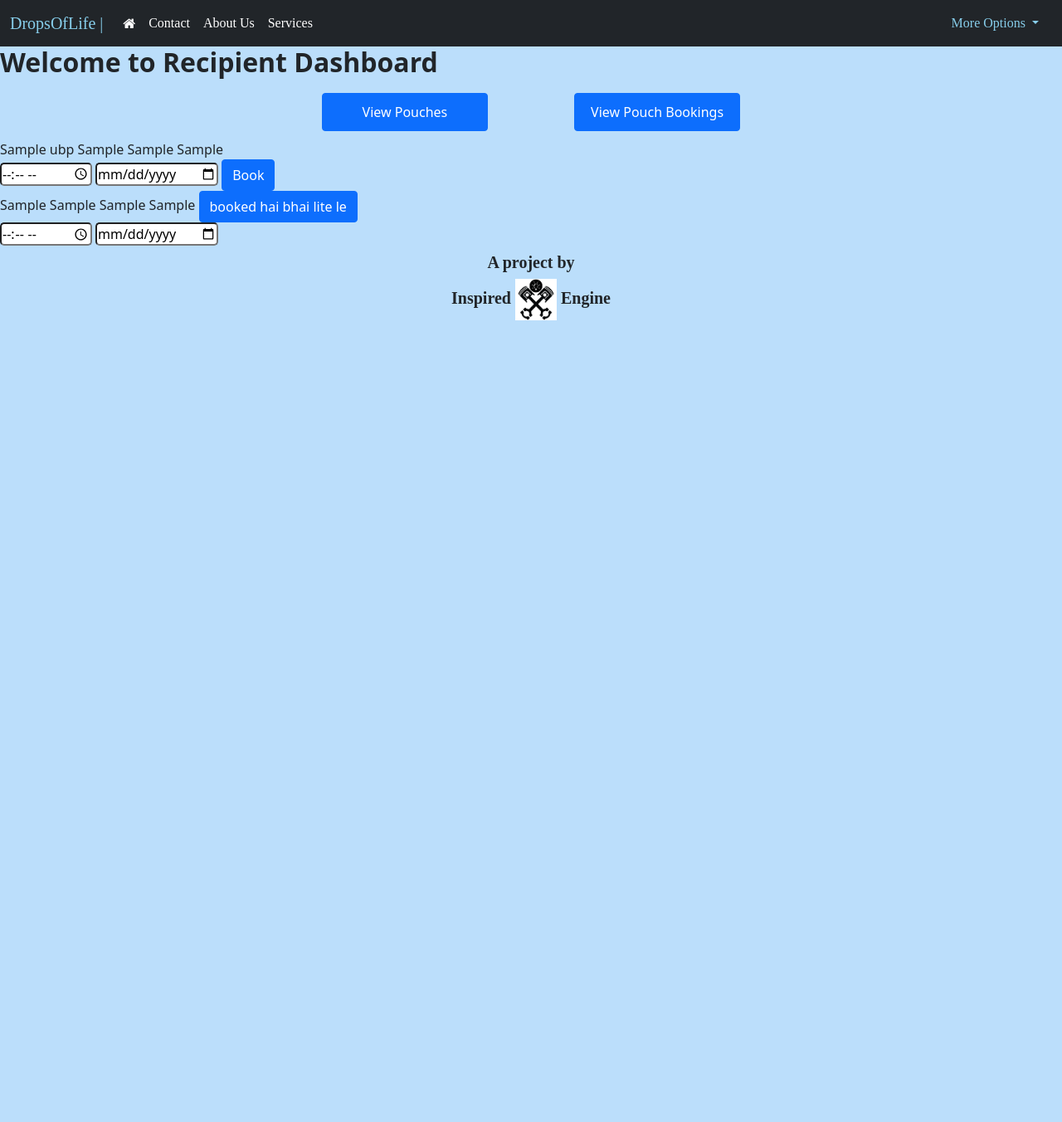
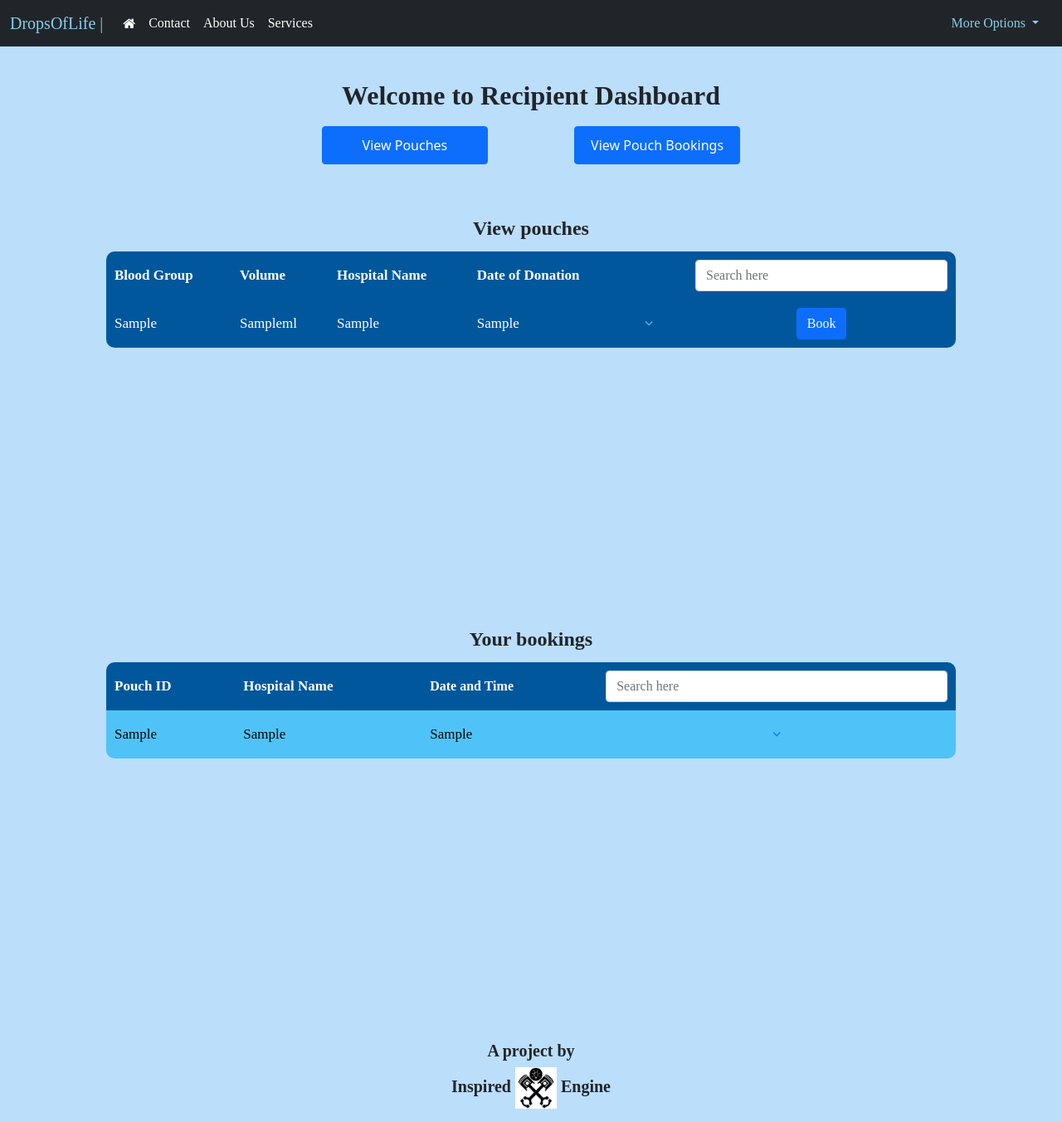
Before and after one commit to ArkiGhosh/blood-donation-connectivity, a Django app: template templates/recipientdashboard.html in a window 1280 px wide. Shown: the whole page at 83% size. Before the commit the page ends 386 px from the top, so only its background shows below. Run offline with Django 4.2, Linux system fonts and the light colour scheme; the template is opened without the code that fills it: most values are stand-ins (such as "Sample title", 1, 10 or a date in 2020); some libraries are stand-ins or nearby versions.

Commit message:
recipient dash frontend

```diff
--- a/templates/recipientdashboard.html
+++ b/templates/recipientdashboard.html
@@ -7,9 +7,44 @@
 
     <!-- Bootstrap CSS -->
     <link href="https://cdn.jsdelivr.net/npm/bootstrap@5.1.3/dist/css/bootstrap.min.css" rel="stylesheet" integrity="sha384-1BmE4kWBq78iYhFldvKuhfTAU6auU8tT94WrHftjDbrCEXSU1oBoqyl2QvZ6jIW3" crossorigin="anonymous">
-
+    <script src=
+    "https://cdnjs.cloudflare.com/ajax/libs/jquery/3.3.1/jquery.min.js">
+        </script>
+        <script src=
+    "https://stackpath.bootstrapcdn.com/bootstrap/4.1.2/js/bootstrap.min.js">
+        </script>
     <title></title>
+    <script>
+      function showHideRow(row1, row2) {
+        $("#" + row1).toggle();
+        $("#" + row2).toggle();
+    }
+  </script>
+  <script>
+    function showHideRow1(row1) {
+      $("#" + row1).toggle();
+  }
+</script>
+  <script src=
+"https://ajax.googleapis.com/ajax/libs/jquery/3.4.1/jquery.min.js">
+    </script>
+    <script>
+      $(document).ready(function() {
+          $("#search").on("keyup", function() {
+              var value = $(this).val().toLowerCase();
+              $("#pouch tr").filter(function() {
+                  $(this).toggle($(this).text()
+                  .toLowerCase().indexOf(value) > -1)
+              });
+          });
+      });
+  </script>
     <style>
+      .heading{
+        text-align: center;
+        font-family: Comfortaa;
+        margin-top:40px;
+    }
         .scroll {
             border: none;
             padding: 5px;
@@ -99,55 +134,112 @@
     </button>
 
     </div>
+
+<div class = "first1 my-5 second1" style="border-radius:5px !important;">
+
+      <h4 style="text-align:center; font-family:Comfortaa; padding:5px">
+        <b>
+            View pouches
+        </b>
+      </h4>
+  <div style = "overflow:auto; height:400px;">
+    <table style="border-radius:10px !important;overflow:hidden; border-collapse:collapse; width:80%; margin:auto; font-family:Comfortaa;">
+      <thead class="thead-dark">
+        <tr style = "background-color:#01579B;color:white" >
+            <th scope="col"  style="padding:10px;font-size:17px;">Blood Group</th>
+            <th scope="col"  style="padding:10px;font-size:17px">Volume</th>
+            <th scope="col"  style="padding:10px;font-size:17px">Hospital Name</th>
+            <th scope="col"  style="padding:10px;font-size:17px">Date of Donation</th>
+            <th scope="col"  style="padding:10px;font-size:;"></th>
+            <th scope="col"  style="padding:10px;font-size:;text-align:center;"><input id="search" class="form-control" type="text"
+              placeholder="Search here"></th>
+        </tr>
+      </thead>
+      <tbody id = "pouch">
         {% for h  in ubp %}
-        {{h}}
             <tr style="background-color:#01579B;color:white; border-color:#4FC3F7">
-            <td style = "font-family:Comfortaa;font-size:17px;padding:10px">{{h.1}}</td>
-            <td style = "font-family:Comfortaa;font-size:17px;padding:10px">{{h.2}}</td>
-            <td style = "font-family:Comfortaa;font-size:17px;padding:10px">{{h.3}}</td>
-            <td style = "font-family:Comfortaa;font-size:17px;padding:10px;text-align:center">
+              <td style = "font-family:Comfortaa;font-size:17px;padding:10px">{{h.10}}</td>
+              <td style = "font-family:Comfortaa;font-size:17px;padding:10px">{{h.6}}ml</td>
+              <td style = "font-family:Comfortaa;font-size:17px;padding:10px">{{h.13}}</td>
+              <td style = "font-family:Comfortaa;font-size:17px;padding:10px">{{h.8}}</td>
+              <td style = "font-family:Comfortaa;font-size:17px;padding:10px">
+                <button class="btn btn-link btn-block text-left collapsed" type="button" data-toggle="collapse" data-target="#collapseTwo" aria-expanded="true" aria-controls="collapseTwo" onclick="showHideRow('hidden_row{{h.0}}1','hidden_row{{h.0}}2')">
+                    <b><i class="fa fa-angle-down" aria-hidden="true" style = "color: #4FC3F7"></i></b>
+                </button>
               </td>
-        </tr>
-        <tr id="hidden_row{{h.0}}1" class="hidden_row" style = "display:none; padding:10px; background-color:#81D4FA; border-color:#4FC3F7">
+              <td style = "font-family:Comfortaa;font-size:17px;padding:10px;text-align:center;">
               <form method="post">
                 {% csrf_token %}
                 <input type="hidden" name="pouchid" value={{h.0}}  >
                 <input type="hidden" name="bookorbookings" value="book"  >
-            <td style = "padding:10px"></td>
-            <td style = "padding:10px"><input type="time" name="dontime" style = "border-radius:5px"></td>
-            <td style = "padding:10px"><input type="date" name="dondate" style = "border-radius:5px"></td>
-            <td style = "padding:10px;text-align:center">
                   <button method="" type="submit" class="btn btn-primary">Book</button>
                 </td>
               </form>
             </tr>
+            <tr id="hidden_row{{h.0}}1" class="hidden_row" style = "display:none; padding:10px; background-color:#4FC3F7">
+              <td style = "padding:10px">Weight: {{h.2}}kg</td>
+              <td style = "padding:10px">Height: {{h.3}}cm</td>
+              <td style = "padding:10px">Covid Status: {{h.4}}</td>
+              <td style = "padding:10px">Age: {{h.5}}</td>
+              <td style="padding:10px;font-size:;"></td>
+              <td style="padding:10px;font-size:;"></td>
+            </tr>
+            <tr id="hidden_row{{h.0}}2" class="hidden_row" style = "display:none; padding:10px; background-color:#4FC3F7">
+                <td style = "padding:10px">Gender: {{h.7}}</td>
+                <td style = "padding:10px">Additional Data: {{h.11}}</td>
+                <td style = "padding:10px">Contact: {{h.14}}</td>
+                <td style = "padding:10px">Additional Data: {{h.15}}</td>
+                <td style="padding:10px;font-size:;"></td>
+                <td style="padding:10px;font-size:;"></td>
+            </tr>
 
             {% endfor %}
+      </tbody>
+    </table>
+  </div>
+</div>
+
+<div class = "first1 my-5 second1" style="border-radius:5px !important;">
+
+  <h4 style="text-align:center; font-family:Comfortaa; padding:5px">
+    <b>
+        Your bookings
+    </b>
+  </h4>
+<div style = "overflow:auto; height:400px;">
+<table style="border-radius:10px !important;overflow:hidden; border-collapse:collapse; width:80%; margin:auto; font-family:Comfortaa;">
+  <thead class="thead-dark">
+    <tr style = "background-color:#01579B;color:white" >
+        <th scope="col"  style="padding:10px;font-size:17px;">Pouch ID</th>
+        <th scope="col"  style="padding:10px;font-size:17px">Hospital Name</th>
+        <th scope="col"  style="padding:10px;font-size:;">Date and Time</th>
+        <th scope="col"  style="padding:10px;font-size:;text-align:center;"><input id="searchb" class="form-control" type="text"
+          placeholder="Search here"></th>
+    </tr>
+  </thead>
+  <tbody id = "pouchb">
     {% for h  in mb %}
-        {{h}}
-        <tr style="background-color:#01579B;color:white; border-color:#4FC3F7">
+        <tr style="background-color:#4FC3F7;color:black; border-color:#4FC3F7">
           <td style = "font-family:Comfortaa;font-size:17px;padding:10px">{{h.1}}</td>
+          <td style = "font-family:Comfortaa;font-size:17px;padding:10px">{{h.17}}</td>
           <td style = "font-family:Comfortaa;font-size:17px;padding:10px">{{h.2}}</td>
-            <td style = "font-family:Comfortaa;font-size:17px;padding:10px">{{h.3}}</td>
           <td style = "font-family:Comfortaa;font-size:17px;padding:10px;text-align:center">
-              <button class="btn btn-primary" type="button" onclick="showHideRow('hidden_row{{h.0}}1')">
-                booked hai bhai lite le
+            <button class="btn btn-link btn-block text-left collapsed" type="button" data-toggle="collapse" data-target="#collapseTwo" aria-expanded="true" aria-controls="collapseTwo" onclick="showHideRow1('hidden_row{{h.0}}3')">
+                <b><i class="fa fa-angle-down" aria-hidden="true" style = "color: :#01579B"></i></b>
             </button>
           </td>
         </tr>
-        <tr id="hidden_row{{h.0}}1" class="hidden_row" style = "display:none; padding:10px; background-color:#81D4FA; border-color:#4FC3F7">
-          <form method="post">
-            {% csrf_token %}
-            <input type="hidden" name="hpin" value={{h.0}}  >
-            <input type="hidden" name="bookorbookings" value="book"  >
-            <td style = "padding:10px"></td>
-            <td style = "padding:10px"><input type="time" name="dontime" style = "border-radius:5px"></td>
-            <td style = "padding:10px"><input type="date" name="dondate" style = "border-radius:5px"></td>
-           </td>
-          </form>
+        <tr id="hidden_row{{h.0}}3" class="hidden_row" style = "display:none; padding:10px; background-color:#4FC3F7">
+          <td style = "padding:10px">Blood Group: {{h.14}}</td>
+          <td style = "padding:10px">Additional Details: {{h.15}}</td>
+          <td style = "padding:10px">Contact: {{h.18}}</td>
+          <td style="padding:10px;font-size:;">Address: {{h.19}}</td>
         </tr>
-
         {% endfor %}
+  </tbody>
+</table>
+</div>
+</div>
 
 
 
```
Lines whose indentation alone changed are shown as unchanged.
